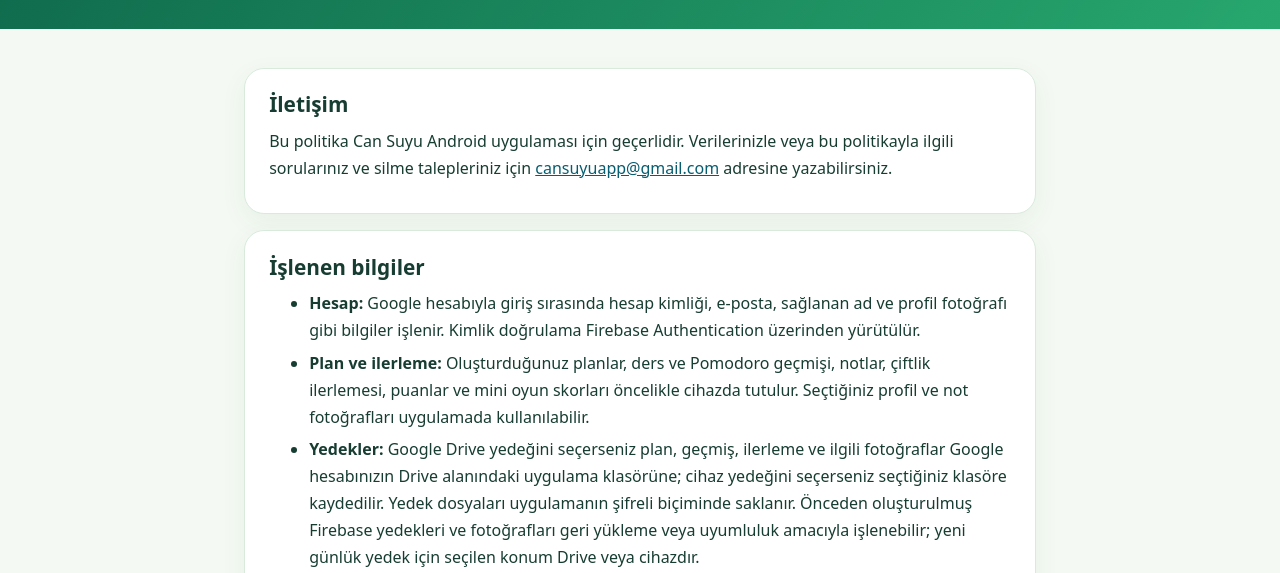
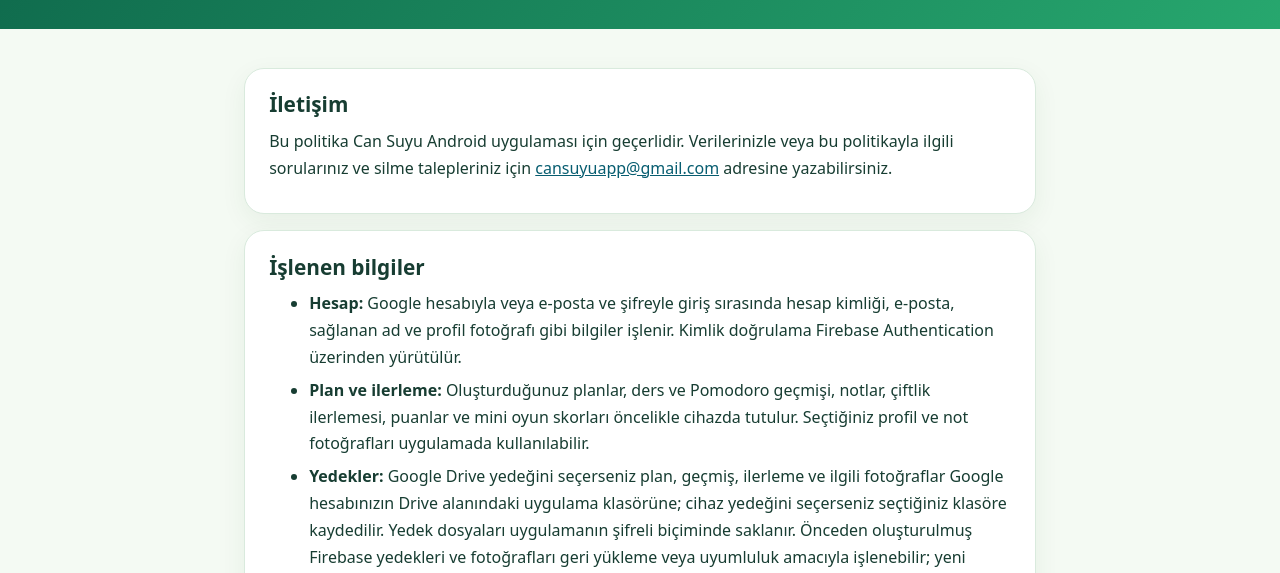
Before and after one commit to cansuyuapp/cansuyu-web, a website: page gizlilik.html in a window 1280 px wide. Shown: the part 177-750 px from the top of the page. Drawn offline with Linux system fonts and the light colour scheme.

Commit message:
Document email sign-in for review access

```diff
--- a/gizlilik.html
+++ b/gizlilik.html
@@ -15,7 +15,7 @@
 <main>
 <section><h2>İletişim</h2><p>Bu politika Can Suyu Android uygulaması için geçerlidir. Verilerinizle veya bu politikayla ilgili sorularınız ve silme talepleriniz için <a href="mailto:cansuyuapp@gmail.com">cansuyuapp@gmail.com</a> adresine yazabilirsiniz.</p></section>
 <section><h2>İşlenen bilgiler</h2><ul>
-<li><strong>Hesap:</strong> Google hesabıyla giriş sırasında hesap kimliği, e-posta, sağlanan ad ve profil fotoğrafı gibi bilgiler işlenir. Kimlik doğrulama Firebase Authentication üzerinden yürütülür.</li>
+<li><strong>Hesap:</strong> Google hesabıyla veya e-posta ve şifreyle giriş sırasında hesap kimliği, e-posta, sağlanan ad ve profil fotoğrafı gibi bilgiler işlenir. Kimlik doğrulama Firebase Authentication üzerinden yürütülür.</li>
 <li><strong>Plan ve ilerleme:</strong> Oluşturduğunuz planlar, ders ve Pomodoro geçmişi, notlar, çiftlik ilerlemesi, puanlar ve mini oyun skorları öncelikle cihazda tutulur. Seçtiğiniz profil ve not fotoğrafları uygulamada kullanılabilir.</li>
 <li><strong>Yedekler:</strong> Google Drive yedeğini seçerseniz plan, geçmiş, ilerleme ve ilgili fotoğraflar Google hesabınızın Drive alanındaki uygulama klasörüne; cihaz yedeğini seçerseniz seçtiğiniz klasöre kaydedilir. Yedek dosyaları uygulamanın şifreli biçiminde saklanır. Önceden oluşturulmuş Firebase yedekleri ve fotoğrafları geri yükleme veya uyumluluk amacıyla işlenebilir; yeni günlük yedek için seçilen konum Drive veya cihazdır.</li>
 <li><strong>Play Games:</strong> Sıralamaya katıldığınızda oyun rekorları ve seçili çiftlik başarı değerleri Google Play Games Hizmetleri'ne gönderilir ve Play Games profilinizde sıralama için kullanılabilir.</li>
```
